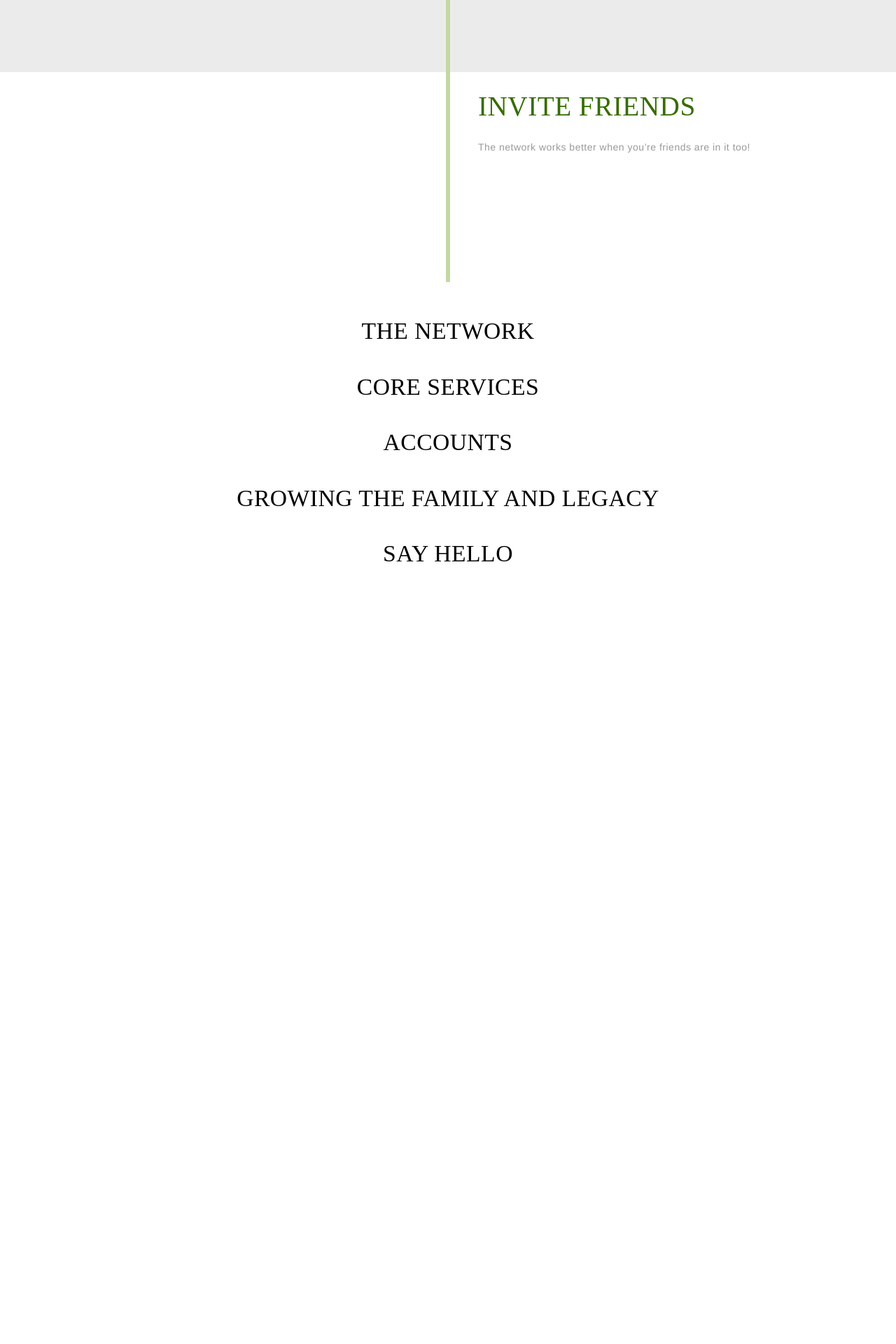
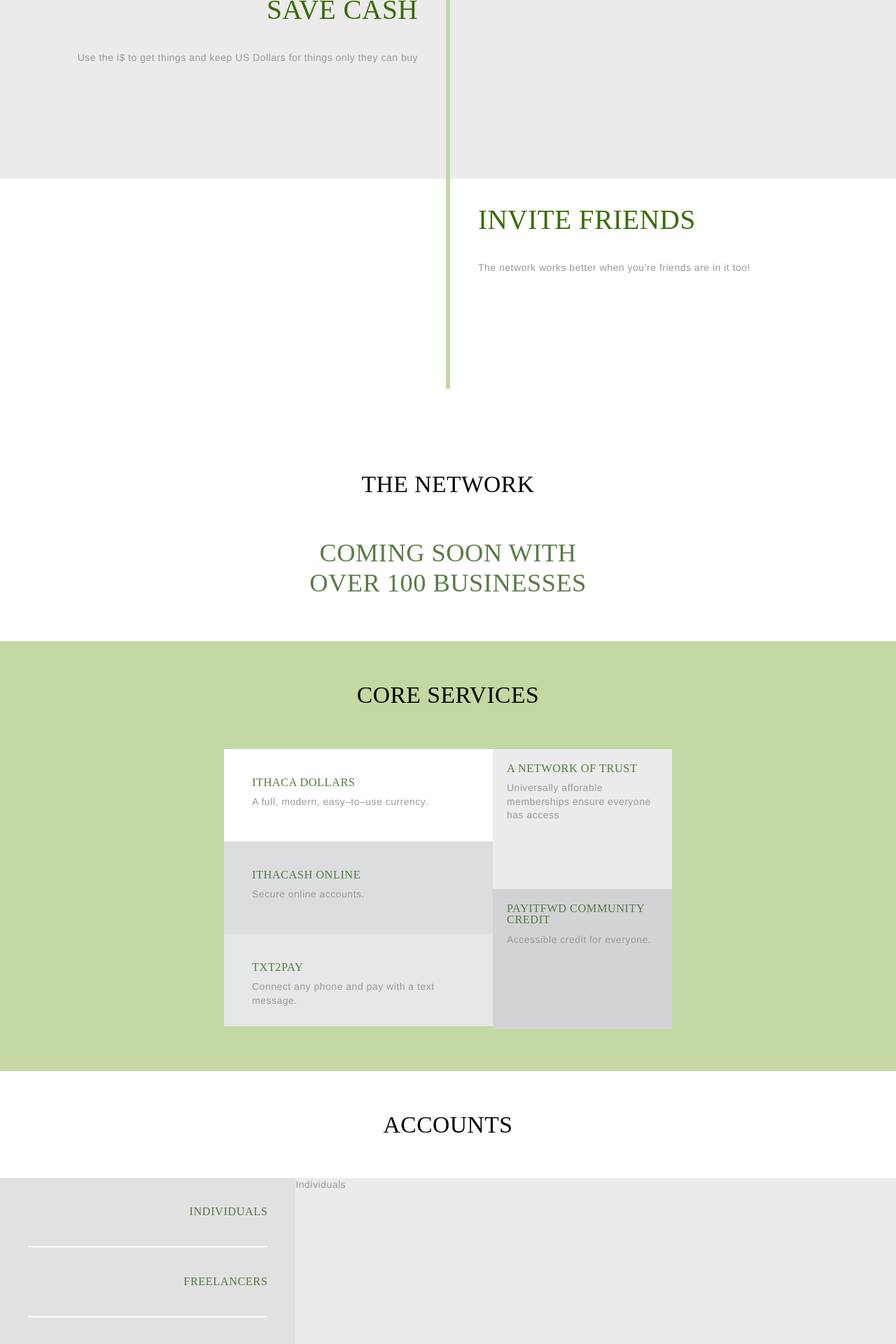
Before and after one commit to patientdev/ithacash, a PHP site: page / in a window 1280 px wide. Shown: the part 2440-4360 px from the top of the page at 70% size. Before the commit the page ends 3242 px from the top, so only its background shows below. Run offline with PHP 8.4, Linux system fonts and the light colour scheme; some libraries are stand-ins or nearby versions.

Commit message:
Account info selection functionality

```diff
--- a/css/ithacash.css
+++ b/css/ithacash.css
@@ -18,16 +18,19 @@ h1, h2 {
 h2, h3 {
 	font-family: "Gotham Rounded";
 	text-transform: uppercase;
+	line-height: 1em;
 }
 
 h2 {
 	font-size: 2.4em;
 	text-align: center;
 	font-weight: 400;
+	margin-top: 0;
+	margin-bottom: 60px;
 }
 
 section {
-	margin: 60px 0;
+	padding: 60px 0;
 }
 
 .green-button {
@@ -201,27 +204,156 @@ h1 img {
 	background-color: rgb(235, 235, 235);
 }
 
-.left, .right {
+#path .left, #path .right {
 	width: 50%;
 	height: 100%;
 }
 
-.left {
+#path .left {
 	border-right: 3px solid rgb(196, 216, 163);
 	float: left;
 	padding-right: 40px;
 }
 
-.right {
+#path .right {
 	border-left: 3px solid rgb(196, 216, 163);
 	float: right;
 	padding-left: 40px;
 }
 
-.left p, .left h3 {
+#path .left p, #path .left h3 {
 	text-align: right;
 }
 
-.right p, .right h3 {
+#path .right p, #path .right h3 {
 	text-align: left;
 }
+
+#the-network h3 {
+	text-transform: uppercase;
+	font-size: 2.6em;
+	color: rgb(88, 125, 69);
+	background-color: white;
+	width: 450px; margin: 0 auto;
+	text-align: center;
+	line-height: 1.2em;
+	font-weight: 500;
+}
+
+#core-services {
+	background-color: rgb(196, 216, 163);
+}
+
+#services {
+	width: 50%;
+	margin: auto;
+	height: 400px;
+}
+
+#services:after {
+	content : "";
+	display: block;
+	clear: both;
+	overflow: hidden;
+}
+
+#services h3 {
+	margin-top: 0;
+	margin-bottom: 10px;
+	text-transform: uppercase;
+	color: rgb(82, 123, 61);
+	font-weight: 200;
+}
+
+#services p {
+	margin: 0;
+	font-weight: 100;
+}
+
+#core-services .left {
+	width: 60%;
+	float: left;
+	height: 100%;
+}
+
+#core-services .left > div {
+	height: 33%;
+	padding: 40px;
+}
+
+#core-services .right {
+	width: 40%;
+	float: right;
+	height: 100%;
+}
+
+#core-services .right > div {
+	height: 50%;
+	padding: 20px;
+}
+
+#ithaca-dollars { background-color: white; }
+#ithacash-online { background-color: rgb(220, 221, 223); }
+#txt2pay { background-color: rgb(230, 231, 233); }
+#network-of-trust { background-color: rgb(235, 235, 235); }
+#payitfwd { background-color: rgb(210, 211, 213); }
+
+#accounts {
+	white-space: nowrap;
+	overflow: hidden;
+}
+
+#accounts ul {
+	margin: 0; padding: 0;
+	text-transform: uppercase;
+	list-style-type: none;
+	color: rgb(82, 123, 61);
+	width: 33%;
+	text-align: right;
+	float: left;
+	height: 400px;
+}
+
+#accounts li {
+	height: 25%;
+	background-color: rgb(225, 225, 225);
+}
+
+#accounts li:hover {
+	cursor: pointer;
+}
+
+#accounts li.selected::after {
+	content: "";
+	display: inline-block;
+	width: 0;
+	height: 0;
+	border-top: 25px solid transparent;
+	border-bottom: 25px solid transparent;
+
+	border-right: 25px solid rgb(235, 235, 235);
+
+	position: relative;
+	bottom: 76px;
+}
+
+#accounts h3 {
+	font-weight: 200;
+	border-bottom: 2px solid white;
+	padding: 40px 0;
+	margin: 0 40px;
+}
+
+#accounts li:last-of-type h3 {
+	border: none;
+}
+
+#account-info {
+	width: 67%;
+	height: 400px;
+	float: right;
+	background-color: rgb(235, 235, 235);
+}
+
+#account-info > div { display: none; }
+#account-info > div#individual-info { display: block; }
--- a/includes/footer.php
+++ b/includes/footer.php
@@ -5,5 +5,7 @@
 	<?php include $_SERVER["DOCUMENT_ROOT"] . "/js/jquery.js"; ?>
 	<script src="/js/ithacash.js"></script>
 
+	<?php if (isset($foot)) { echo $foot; } ?>
+
 	</body>
 </html>
--- a/includes/header.php
+++ b/includes/header.php
@@ -7,13 +7,12 @@
 		<title>ithacash &mdash; Made for Main St.</title>
 
         <meta name="viewport" content="width=device-width, initial-scale=1">
-		<link href='http://fonts.googleapis.com/css?family=Raleway:100,200,300,400,500' rel='stylesheet' type='text/css'>
-		<link href='http://fonts.googleapis.com/css?family=Roboto:300' rel='stylesheet' type='text/css'>
+
 		<link rel="stylesheet" href="/css/ithacash.css" media="screen">
-		<link rel="stylesheet" href="/css/mobile.css" media="only screen and (max-device-width: 568px), (max-width: 840px)">
+
 		<link rel="icon" type="image/x-icon" href="/img/IthaCash_icon_2color.png">
 
-		<?php if (isset($styles)) { echo "<style>$styles</style>"; } ?>
+		<?php if (isset($head)) { echo $head; } ?>
 
 	</head>
 	<body>
--- a/index.php
+++ b/index.php
@@ -79,16 +79,61 @@ include $_SERVER["DOCUMENT_ROOT"] . "/includes/header.php"; ?>
 
 <section id="the-network">
 	<h2>The Network</h2>
+	<h3>Coming soon with over 100 businesses</h3>
 
 </section>
 
 <section id="core-services">
 	<h2>Core Services</h2>
 
+	<div id="services">
+		<div class="left">
+			<div id="ithaca-dollars">
+				<h3>Ithaca Dollars</h3>
+				<p>A full, modern, easy&ndash;to&ndash;use currency.</p>
+			</div>
+
+			<div id="ithacash-online">
+				<h3>Ithacash Online</h3>
+				<p>Secure online accounts.</p>
+			</div>
+
+			<div id="txt2pay">
+				<h3>TXT2PAY</h3>
+				<p>Connect any phone and pay with a text message.</p>
+			</div>
+		</div>
+
+		<div class="right">
+			<div id="network-of-trust">
+				<h3>A Network of Trust</h3>
+				<p>Universally afforable memberships ensure everyone has access</p>
+			</div>
+
+			<div id="payitfwd">
+				<h3>PAYITFWD Community Credit</h3>
+				<p>Accessible credit for everyone.</p>
+		</div>
+	</div>
+
 </section>
 
 <section id="accounts">
 	<h2>Accounts</h2>
+
+	<ul>
+		<li id="individual"><h3>Individuals</h3></li>
+		<li id="freelance"><h3>Freelancers</h3></li>
+		<li id="business"><h3>Businesses</h3></li>
+		<li id="nonprofit"><h3>Non Profits</h3></li>
+	</ul>
+
+	<div id="account-info">
+		<div id="individual-info">Individuals</div>
+		<div id="freelance-info">Freelancers</div>
+		<div id="business-info">Businesses</div>
+		<div id="nonprofit-info">Non Profits</div>
+	</div>
 
 </section>
 
--- a/js/ithacash.js
+++ b/js/ithacash.js
@@ -1,36 +1,21 @@
-$('#login a').click(function() {
-	$(this, '#login input, #login button').css('transform', 'translate(0)');
-});
+$('#accounts li').hover(function() {
+	$(this).toggleClass('selected');
+})
 
-// $(window).on('scroll', function() {
-// 	console.log($(window).scrollTop());
-// 	if ($(window).scrollTop() > 39 ) {
-// 		$('header').css('border-bottom', '1px solid black')
-// 	}
-// 	else {
-// 		$('header').css('border-bottom', 'none')
-// 	}
-// });
+$('#accounts li').blur(function() {
+	$(this).toggleClass('selected');
+})
 
-$(function() {
-	$('#branding-pitch').css('background-position', '0% 0%');
-});
+$('#accounts li').click(function() {
+	selection = $(this).attr('id');
 
-$(window).on('scroll', function() {
+	$('#' + selection + '-info').toggle();
 
-	var paralax = 0;
-	var windowScroll = $(window).scrollTop();
+	$('#accounts > div > div').each(function() {
+		if ( $(this).attr('id') != (selection + '-info') ) {
+			$(this).css('display', 'none');
+		}
 
-	if ( $(window).width() > 840 ) {
-
-		if ( windowScroll <= 0 ) { parallax = 0; }
-		else { paralax = windowScroll/60; }
-
-	}
-
-	else { paralax = $(window).scrollTop()/30; }
-
-	$('#branding-pitch').css('background-position', '0% ' + paralax + '%');
-
-	if ( windowScroll === 0 ) { $('header').css('box-shadow', 'none'); } else { $('header').css('box-shadow', '0 2px 3px -1px rgba(0, 0, 0, 0.1'); }
-});
+		else { $(this).css('display', 'block'); }
+	})
+})
```
